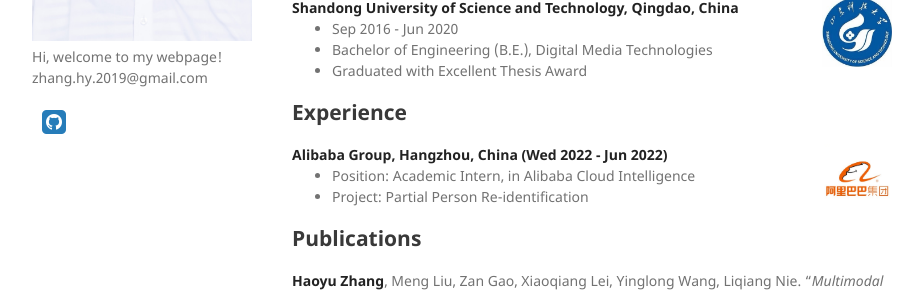
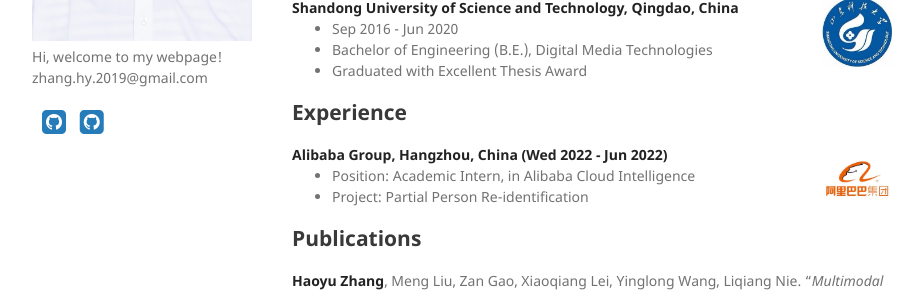
Before and after one commit to Hyu-Zhang/Hyu-Zhang.github.io, a Jekyll site: the page built from index.md, in a window 1280 px wide. Shown: the part 376-670 px from the top of the page, without its empty margins (178-1101 px from the left). Built offline with Jekyll 4.4.1, drawn with Linux system fonts in a browser that asks for light colours; a style sheet for code colours, icons or effects is not loaded; our own code applies the rules of GitHub Pages for plain Markdown files.

Commit message:
Update default.html

```diff
--- a/_layouts/default.html
+++ b/_layouts/default.html
@@ -22,6 +22,9 @@
 
         <a href="https://github.com/Hyu-Zhang" target="_blank" rel="external" style="padding-left:10px;">
               <i class="fa fa-github-square fa-2x" aria-hidden="true"></i> </a>
+        <a href="https://scholar.google.com/citations?hl=zh-CN&user=HGPmq2YAAAAJ" target="_blank" rel="external" style="padding-left:10px;">
+              <i class="fa fa-github-square fa-2x" aria-hidden="true"></i> </a>
+
 
         {% if site.github.is_project_page %}
           <p class="view"><a href="{{ site.github.repository_url }}">View the Project on GitHub <small>{{ github_name }}</small></a></p>
```
